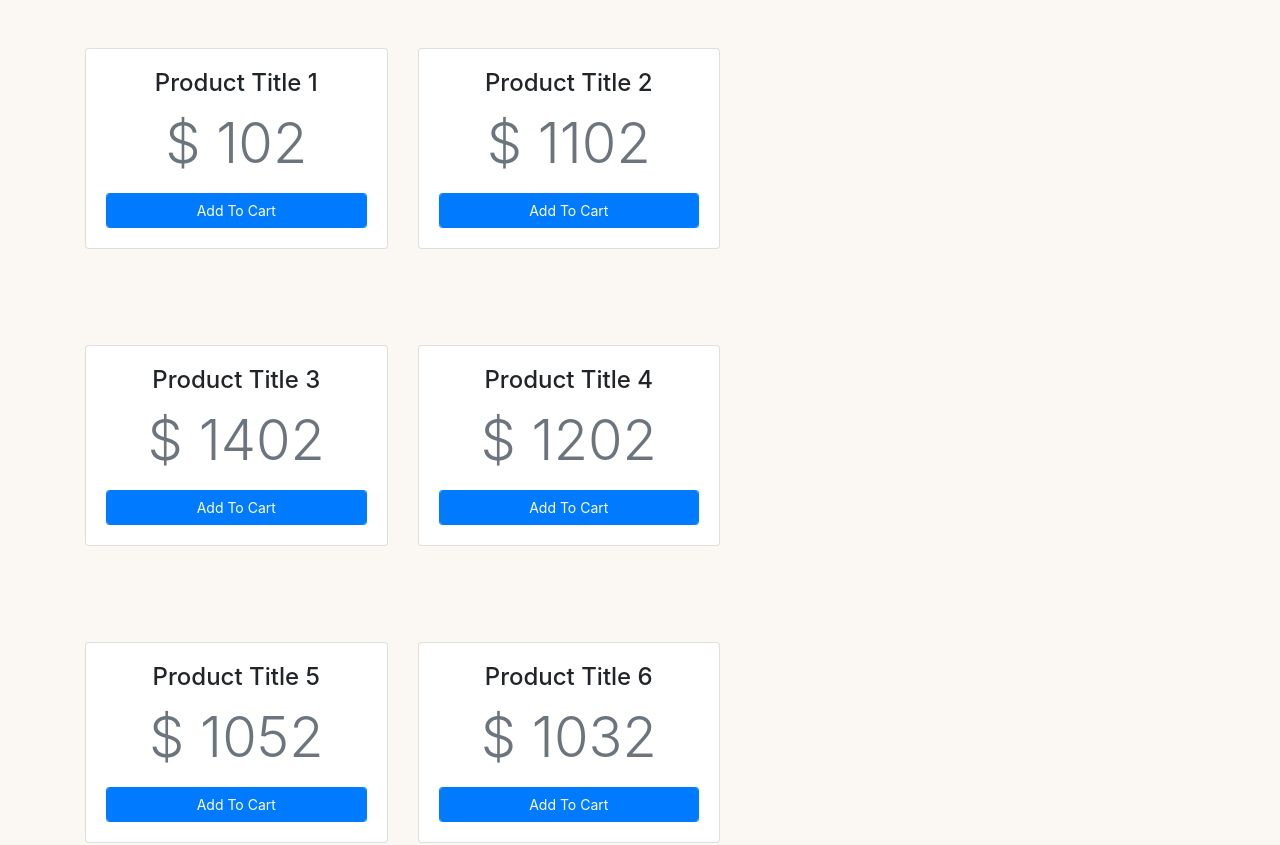
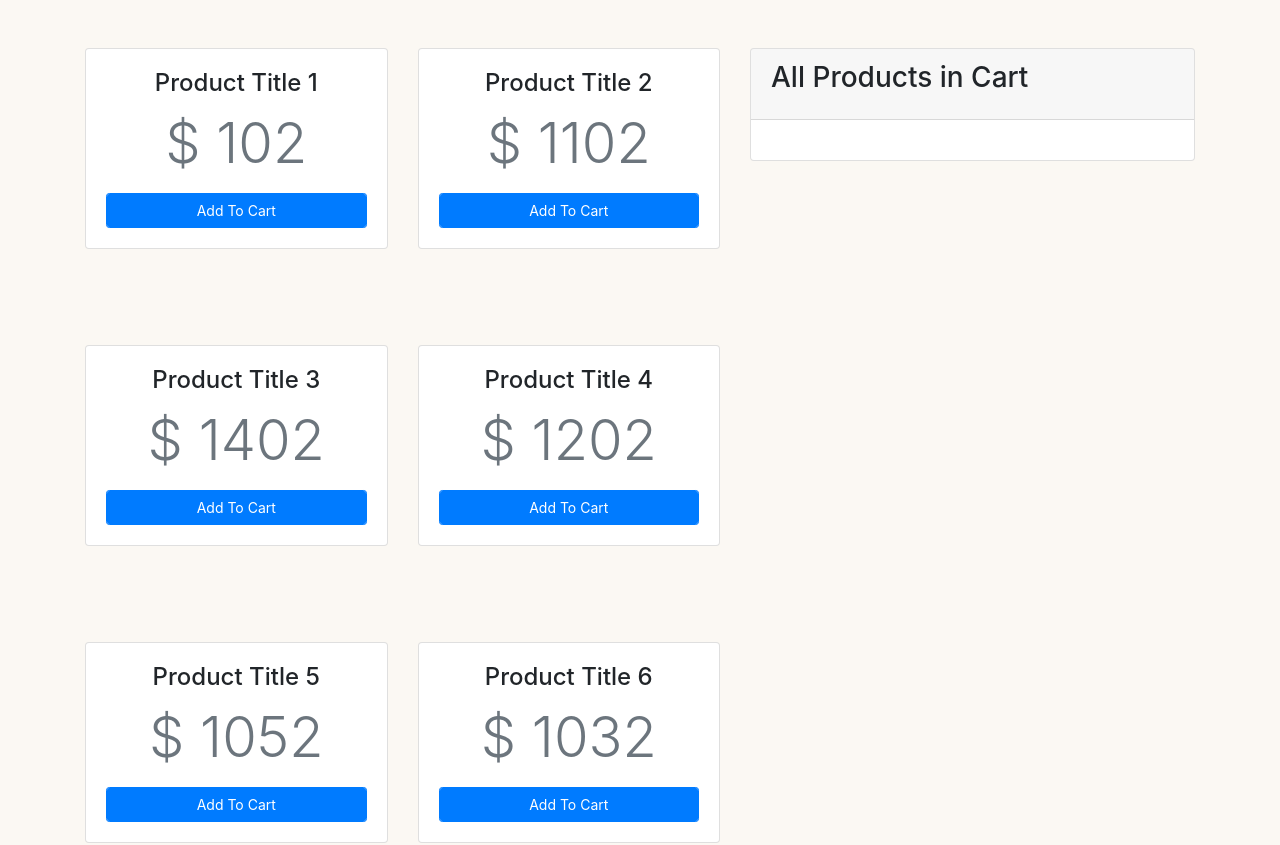
Before and after one commit to Samiulcse/vue, a Vue app in the folder vue-practice-shop/: page / in a window 1280 px wide. Shown: the top 845 px of the page. Built offline with nearby package versions, Linux system fonts and the light colour scheme.

Commit message:
Build-a-shopping-cart-L8-The-cart-component completed

```diff
--- a/vue-practice-shop/src/App.vue
+++ b/vue-practice-shop/src/App.vue
@@ -8,7 +8,11 @@
           </div>
         </div>
       </div>
-      <div class="col-md-5"></div>
+      <div class="col-md-5 my-5">
+
+        <cart :items="cart"></cart>
+
+      </div>
     </div>
   </div>
 </template>
@@ -16,12 +20,14 @@
 <script>
 import products from "@/products.json";
 import Product from "@/components/Product.vue";
+import Cart from "@/components/Cart.vue";
 
 export default {
   name: "app",
 
   components: {
-    Product
+    Product,
+    Cart
   },
   data() {
     return {
--- /dev/null
+++ b/vue-practice-shop/src/components/Cart.vue
@@ -0,0 +1,23 @@
+<template>
+  <div class="card">
+    <div class="card-header">
+        <h3 class="card-title">All Products in Cart</h3>
+    </div>
+    <div class="card-body">
+      <ul class="list-group">
+        <li class="list-group-item" v-for="(item, index) in items" :key="index">
+          {{ item.title }} - ${{ item.price }}
+          <button class="btn badge badge-danger float-right">Remove From Cart</button>
+        </li>
+      </ul>
+    </div>
+  </div>
+</template>
+
+<script>
+export default {
+    props:[
+        'items'
+    ]
+}
+</script>
```
